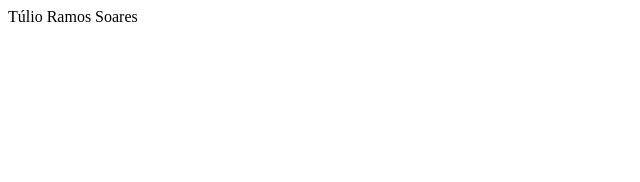
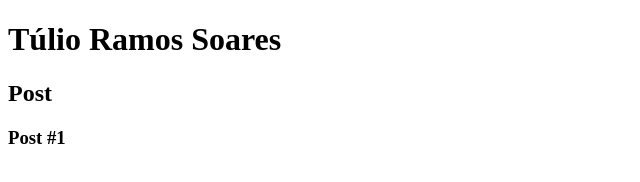
Before and after one commit to tuliorsoares/dio-desafio-github-primeiro-repositorio, a plain HTML site: page HTML5+CSS3/index.html in a window 1280 px wide. Shown: the whole page, without its empty margins (0-640 px from the left). Drawn offline with Linux system fonts and the light colour scheme.

Commit message:
Aula semântica

```diff
--- a/HTML5+CSS3/index.html
+++ b/HTML5+CSS3/index.html
@@ -8,6 +8,19 @@
 
     </head>
     <body>
-        Túlio Ramos Soares
+        <header>
+            <h1>Túlio Ramos Soares</h1>
+        </header>
+        <section>
+            <header>
+                <h2>Post</h2>
+            </header>
+            <article>
+                <header>
+                    <h3>Post #1</h3>
+                </header>
+            </article>
+        </section>
+        <footer></footer>
     </body>
 </html>
```
